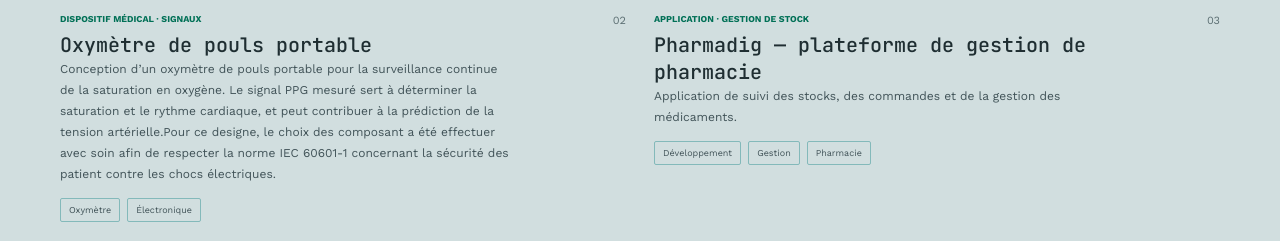
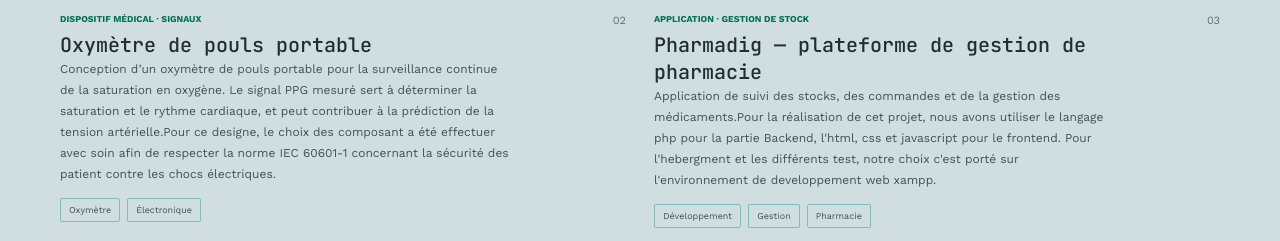
Before and after one commit to 0nkn0/0nkn0.github.io, a plain HTML site: page index.html in a window 1280 px wide. Shown: the part 2609-2850 px from the top of the page. Drawn offline with nearby package versions, Linux system fonts and the light colour scheme.

Commit message:
Update index.html

```diff
--- a/index.html
+++ b/index.html
@@ -137,7 +137,7 @@
                     <span class="gallery-count">1 / 1</span>
                   </div><span class="art-caption">PHARMADIG <span>● GESTION DE PHARMACIE</span></span>
                 </div>
-                <div class="project-info"><p class="project-type">APPLICATION · GESTION DE STOCK</p><h3>Pharmadig — plateforme de gestion de pharmacie</h3><span class="project-number">03</span><p class="project-description">Application de suivi des stocks, des commandes et de la gestion des médicaments.</p><div class="tag-list"><span>Développement</span><span>Gestion</span><span>Pharmacie</span></div></div>
+                <div class="project-info"><p class="project-type">APPLICATION · GESTION DE STOCK</p><h3>Pharmadig — plateforme de gestion de pharmacie</h3><span class="project-number">03</span><p class="project-description">Application de suivi des stocks, des commandes et de la gestion des médicaments.Pour la réalisation de cet projet, nous avons utiliser le langage php pour la partie Backend, l'html, css et javascript pour le frontend. Pour l'hebergment et les différents test, notre choix c'est porté sur l'environnement de developpement web xampp.</p><div class="tag-list"><span>Développement</span><span>Gestion</span><span>Pharmacie</span></div></div>
               </article>
 
               <article class="project-card">
```
